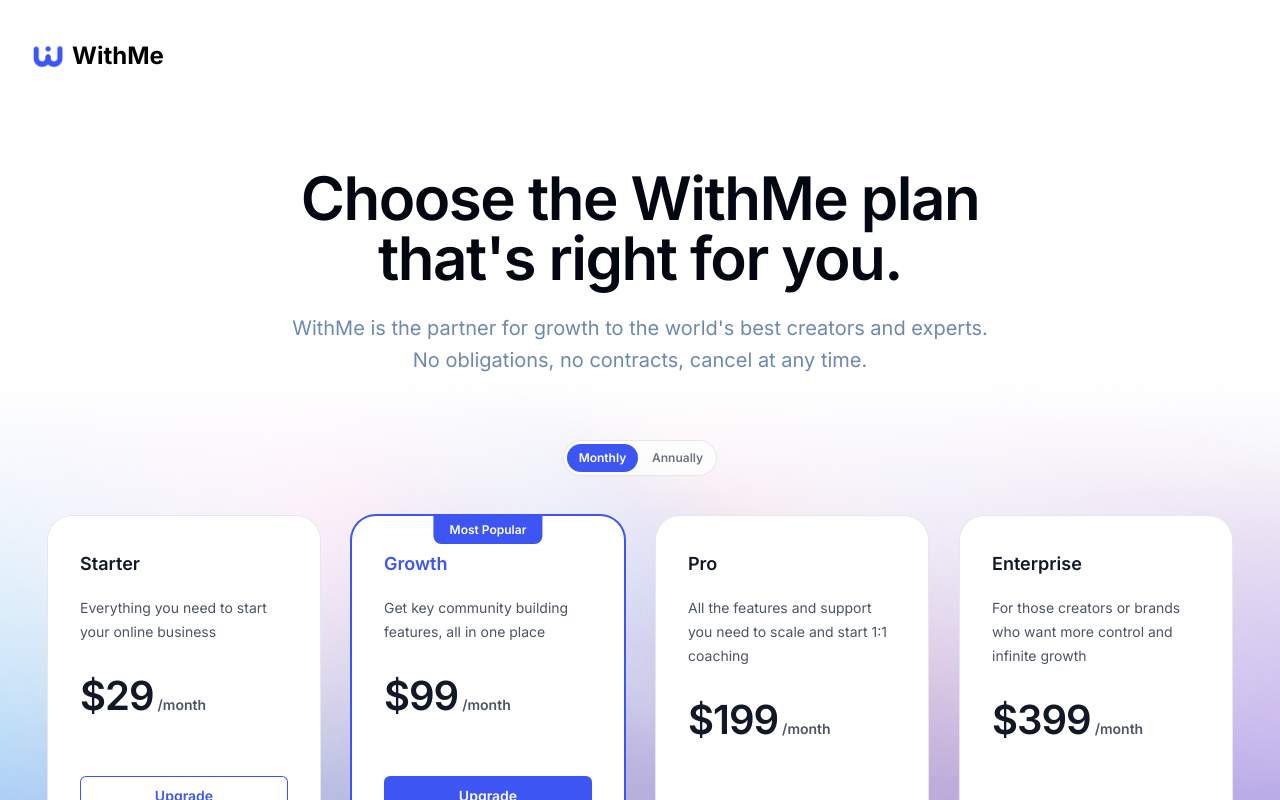
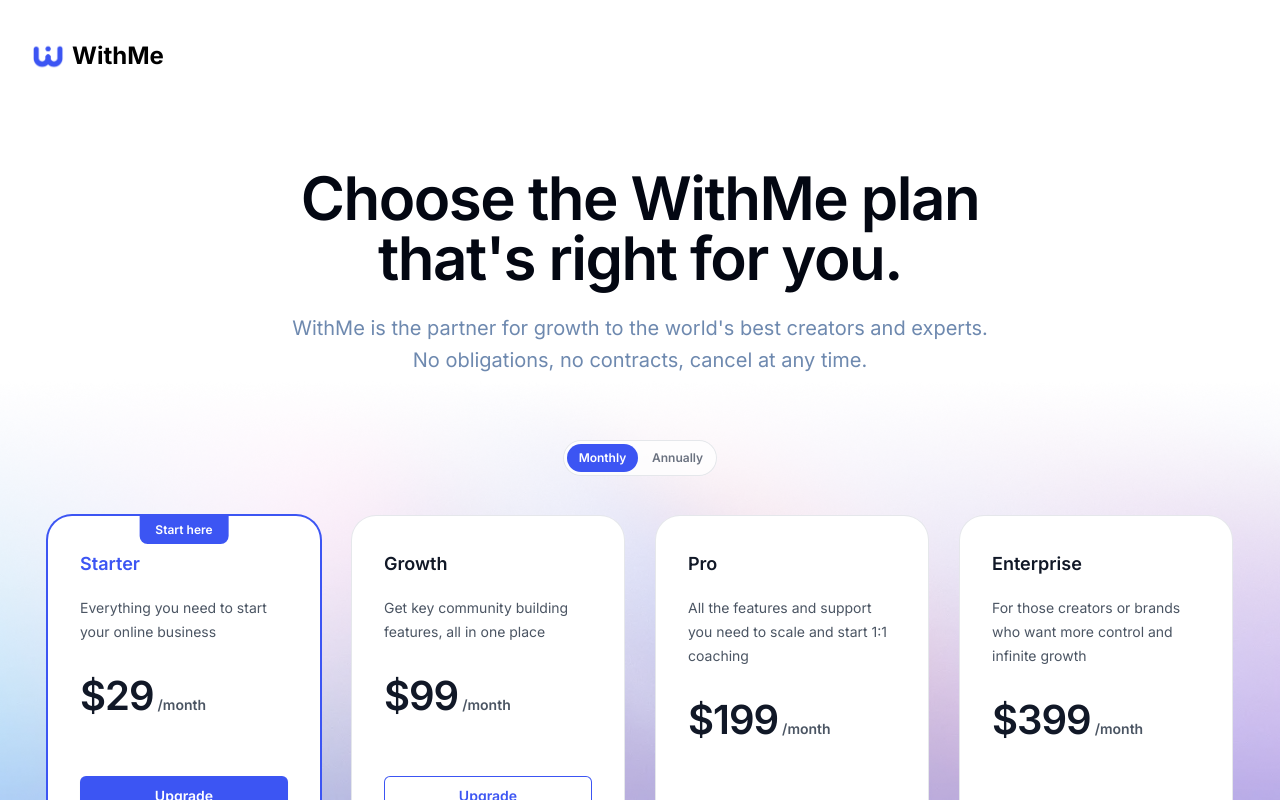
Before and after one commit to FitWith/withme-pricing-test, a Next.js app: page / in a window 1280 px wide. Shown: the top 800 px of the page. Built offline with nearby package versions, Linux system fonts and the light colour scheme.

Commit message:
change month and year plan

```diff
--- a/src/components/Pricing.tsx
+++ b/src/components/Pricing.tsx
@@ -117,7 +117,7 @@
         'Unlimited emails',
         'Payment plans',
       ],
-      mostPopular: false,
+      mostPopular: true,
     },
     {
       name: 'Growth' as const,
@@ -136,7 +136,7 @@
         'Anyone who buys a product with a single payment. Ie a course, or digital download',
         'Any recurring payment'
       ],
-      mostPopular: true,
+      mostPopular: false,
     },
     {
       name: 'Pro' as const,
@@ -328,7 +328,7 @@
             {
               tier.mostPopular && (
                 <span className="absolute top-0 right-1/2 translate-x-1/2 bg-[#3C55F3] text-white text-xs/5 font-semibold px-4 py-1 rounded-b-lg">
-                  Most Popular
+                 Start here
                 </span>
               )
             }
```
